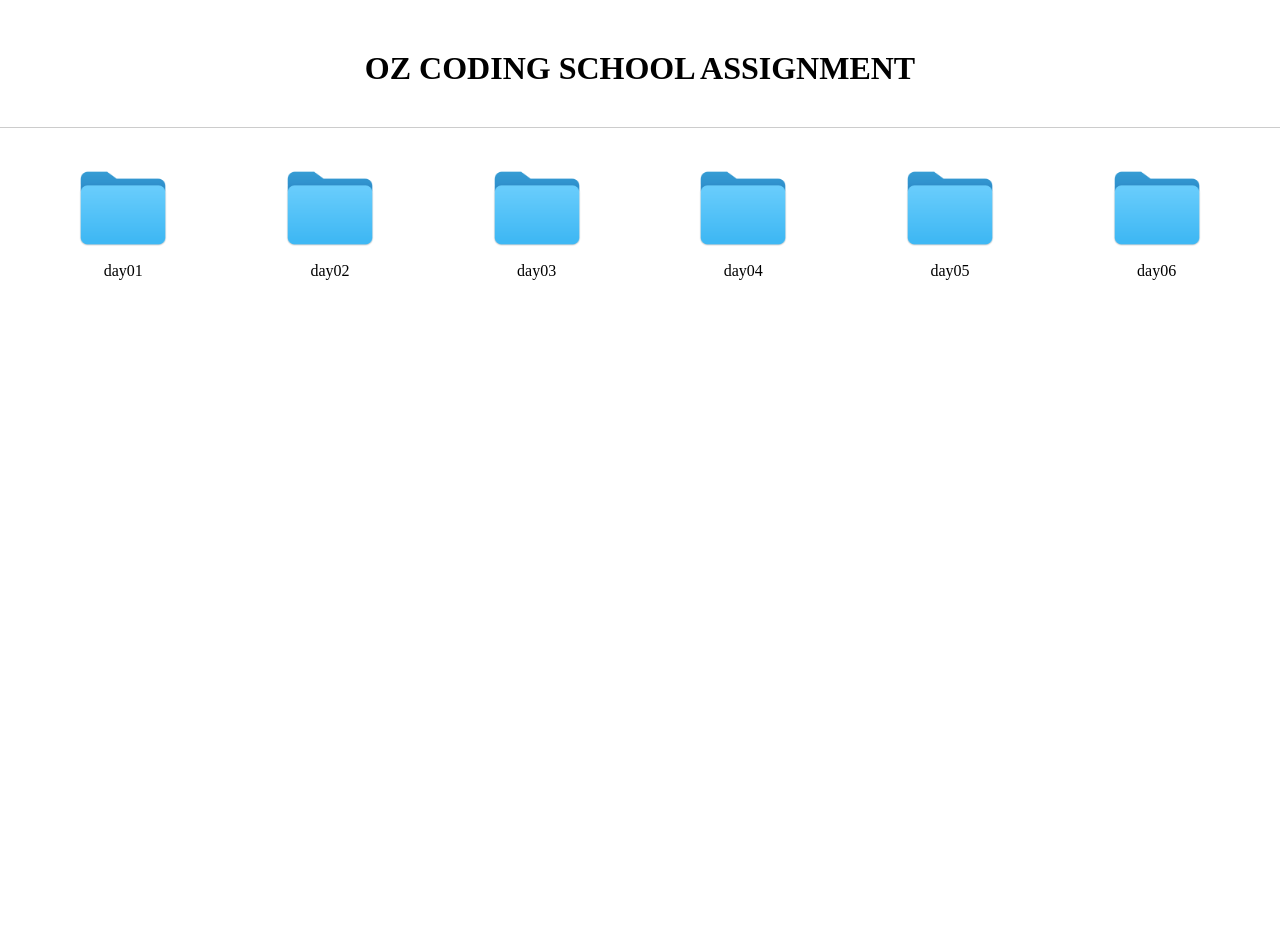
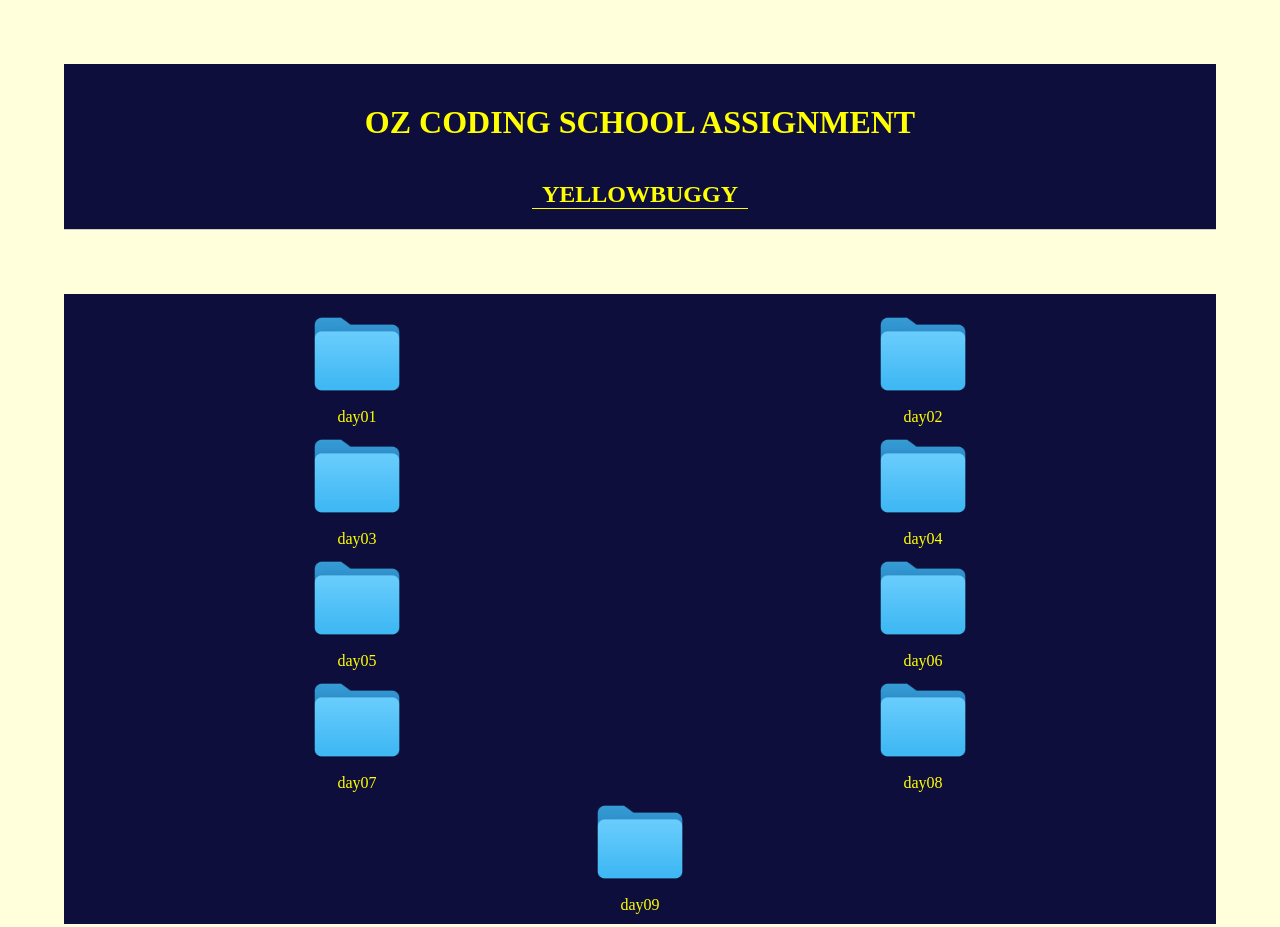
Before and after one commit to yellowbuggy/oz_lecture, a plain HTML site: page index.html in a window 1280 px wide. Before the commit the page ends 800 px from the top, so only its background shows below. Drawn offline with Linux system fonts and the light colour scheme.

Commit message:
index update

```diff
--- a/index.html
+++ b/index.html
@@ -8,7 +8,9 @@
   <body>
     <header>
       <h1>OZ CODING SCHOOL ASSIGNMENT</h1>
+      <h2>YELLOWBUGGY</h2>
     </header>
+    <main>
       <div class="flex-container">
         <div class="flex-item">
           <a href="day01/cern-website/TheProject.html">
@@ -46,6 +48,25 @@
           </a>
           <p class="day">day06</p>
         </div>
+        <div class="flex-item" id="day07">
+          <a href="#">
+            <img class="folder-img day07" src="./index/folder.png" />
+          </a>
+          <p class="day">day07</p>
         </div>
+        <div class="flex-item" id="day08">
+          <a href="#">
+            <img class="folder-img day08" src="./index/folder.png" />
+          </a>
+          <p class="day">day08</p>
+        </div>
+        <div class="flex-item" id="day09">
+          <a href="#">
+            <img class="folder-img day09" src="./index/folder.png" />
+          </a>
+          <p class="day">day09</p>
+        </div>
+      </div>
+    </main>
   </body>
 </html>
--- a/index/index.css
+++ b/index/index.css
@@ -2,20 +2,40 @@
   padding: 0;
   margin: 0;
 }
-
+body {
+  max-width: 90vw;
+  margin: 0 auto;
+  background-color: rgb(255, 255, 220);
+}
+main {
+  min-height: calc(100vh - 15vw - 169px);
+  margin-bottom: 5vw;
+  background-color: rgb(14, 14, 60);
+}
 header {
-  margin: 10px 0;
+  text-align: center;
   padding: 20px 10px;
+  margin: 5vw 0px;
   border-bottom: 1px solid #ccc;
+  background-color: rgb(14, 14, 60);
 }
 
 h1 {
   text-align: center;
   padding: 20px;
+  margin-bottom: 20px;
+  color: yellow;
 }
-
+h2 {
+  margin: 0 auto;
+  width: fit-content;
+  padding: 0 10px;
+  color: yellow;
+  border-bottom: 1px solid yellow;
+}
 .day {
   text-align: center;
+  color: yellow;
 }
 
 .folder-img {
@@ -23,13 +43,15 @@ h1 {
   height: 100px;
   object-fit: cover;
 }
-
 .flex-container {
   display: flex;
   flex-wrap: wrap;
   justify-content: space-around;
   padding: 10px;
-  margin: 20px 10px;
+}
+.flex-item {
+  padding: 0 100px;
+  margin: 0 100px;
 }
 
 .day06:hover {
@@ -37,3 +59,18 @@ h1 {
   transform: rotate(-180deg);
   cursor:auto;
 }
+.day07:hover {
+  transition: all 1.5s;
+  transform: scale(0.05);
+  cursor:auto;
+}
+.day08:hover {
+  transition: all 1.5s;
+  transform: rotateY(90deg);
+  cursor:auto;
+}
+.day09:hover {
+  transition: all 1.5s;
+  transform: skewY(100deg);
+  cursor:auto;
+}
```
Lines whose indentation alone changed are shown as unchanged.
